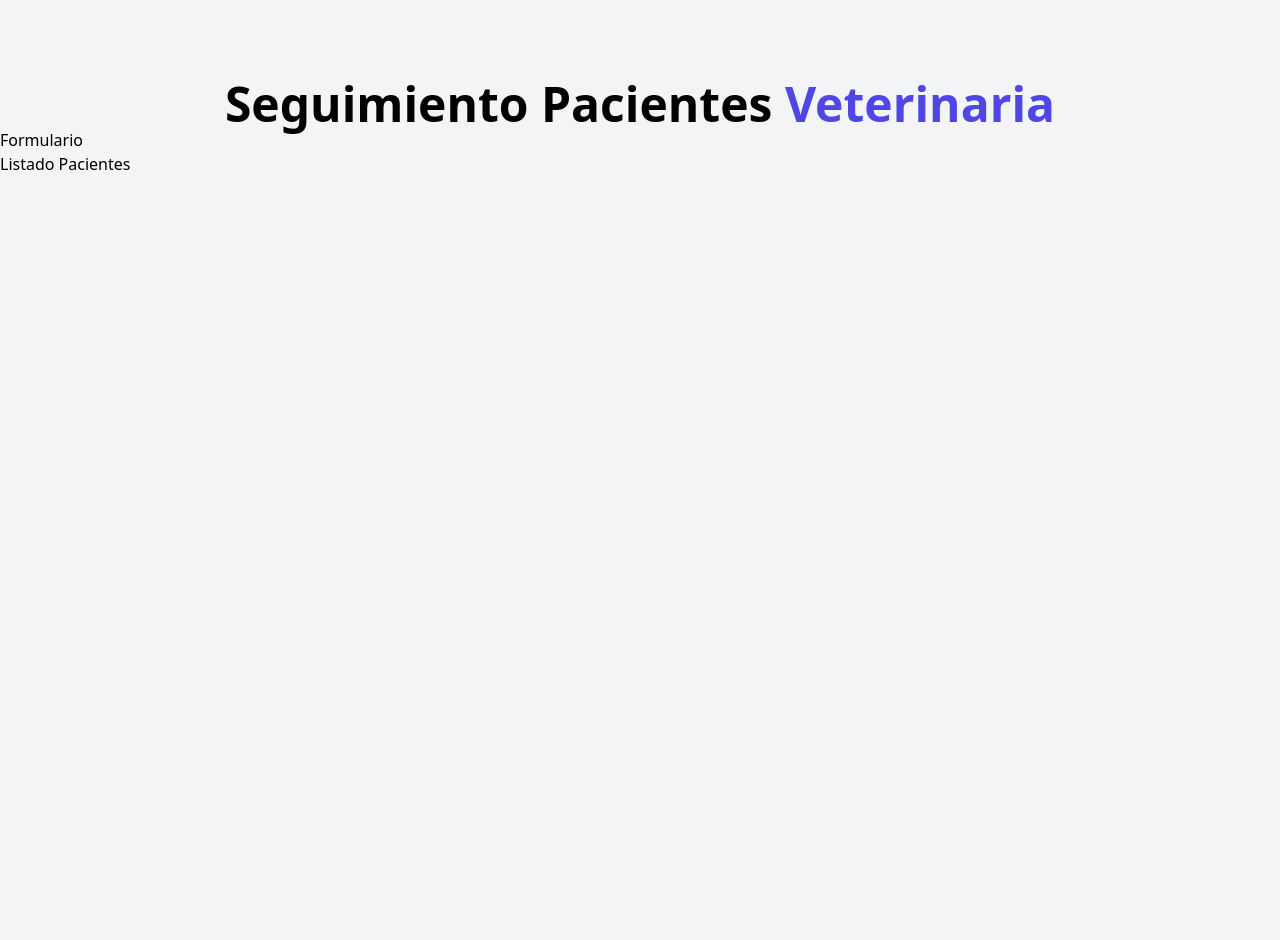
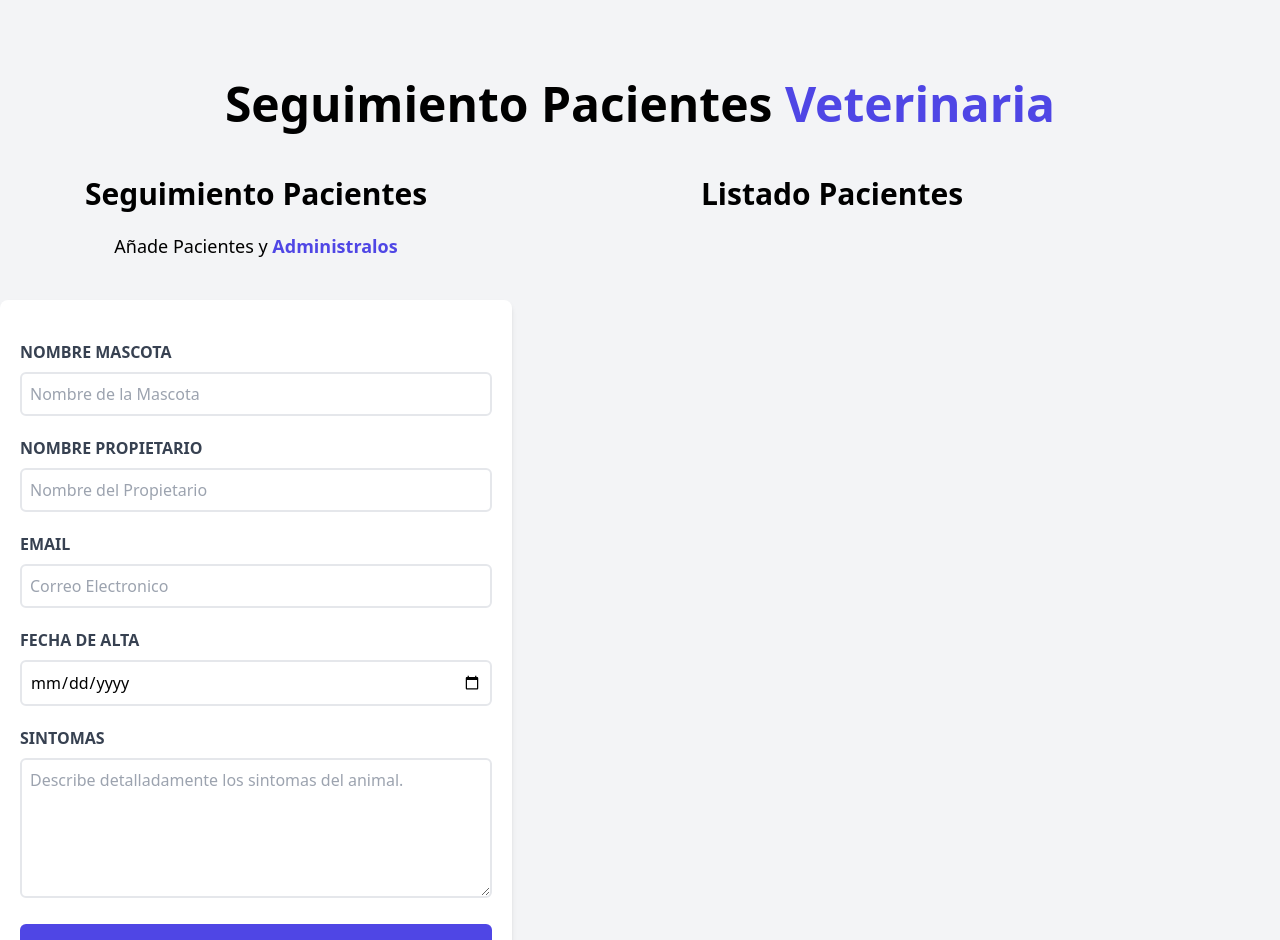
Before and after one commit to DevJuanDuarte/citas-react, a React (Vite) app: page / in a window 1280 px wide. Shown: the top 940 px of the page. Before the commit the page ends 880 px from the top, so only its background shows below. Built offline with nearby package versions, Linux system fonts and the light colour scheme.

Commit message:
Creando Formulario

```diff
--- a/src/App.jsx
+++ b/src/App.jsx
@@ -7,10 +7,14 @@
 
   return (
     <div className="container mx-auto mt-20">
-      <Header/>
-      <Formulario/>
-      <ListadoPacientes/>
+      <Header />
+
+      <div className="mt-12 md:flex">
+        <Formulario />
+        <ListadoPacientes />
+      </div>
     </div>
+
   )
 }
 
--- a/src/components/Formulario.jsx
+++ b/src/components/Formulario.jsx
@@ -2,8 +2,76 @@
 
 const Formulario = () => {
   return (
-    <div>
-        <h2>Formulario</h2>
+    <div className="md:w-1/2 lg:w-2/5">
+
+      <h2 className='font-black text-3xl text-center'>Seguimiento Pacientes</h2>
+      <p className='text-lg mt-5 text-center mb-10'>Añade Pacientes y {" "}
+        <span className='text-indigo-600 font-bold'>Administralos</span>
+      </p>
+
+      <form className="bg-white shadow-md rounded-lg py-10 px-5 mb-10">
+
+        <div className='mb-5'>
+          <label htmlFor="mascota" className='block text-gray-700 uppercase font-bold'>
+            Nombre Mascota
+          </label>
+          <input
+            id="mascota"
+            className='border-2 w-full p-2 mt-2 placeholder-gray-400 rounded-md'
+            type="text"
+            placeholder='Nombre de la Mascota' />
+        </div>
+
+        <div className='mb-5'>
+          <label htmlFor="propietario" className='block text-gray-700 uppercase font-bold'>
+            Nombre Propietario
+          </label>
+          <input
+            id="propietario"
+            className='border-2 w-full p-2 mt-2 placeholder-gray-400 rounded-md'
+            type="text"
+            placeholder='Nombre del Propietario' />
+        </div>
+
+        <div className='mb-5'>
+          <label htmlFor="email" className='block text-gray-700 uppercase font-bold'>
+            Email
+          </label>
+          <input
+            id="email"
+            className='border-2 w-full p-2 mt-2 placeholder-gray-400 rounded-md'
+            type="email"
+            placeholder='Correo Electronico' />
+        </div>
+
+        <div className='mb-5'>
+          <label htmlFor="fecha" className='block text-gray-700 uppercase font-bold'>
+            fecha de alta
+          </label>
+          <input
+            id="fecha"
+            className='border-2 w-full placeholder-gray-400 p-2 mt-2 rounded-md'
+            type="date" />
+        </div>
+
+        <div className='mb-5'>
+          <label htmlFor="sintomas" className='block text-gray-700 uppercase font-bold'>
+            Sintomas
+          </label>
+          <textarea
+            id="sintomas"
+            placeholder='Describe detalladamente los sintomas del animal.'
+            cols="20"
+            rows="5"
+            className='border-2 w-full placeholder-gray-400 p-2 mt-2 rounded-md'
+          />
+        </div>
+
+        <input
+        type="submit"
+        value="Agregar Paciente"
+        className='bg-indigo-600 hover:bg-indigo-700 w-full p-3 cursor-pointer text-white uppercase font-bold rounded-md transition-all' />
+      </form>
     </div>
   )
 }
--- a/src/components/ListadoPacientes.jsx
+++ b/src/components/ListadoPacientes.jsx
@@ -2,7 +2,9 @@
 
 const ListadoPacientes = () => {
   return (
-        <h2>Listado Pacientes</h2>
+        <div className='w-1/2 lg:3/5'>
+          <h2 className='font-black text-3xl text-center'>Listado Pacientes</h2>
+        </div>
   )
 }
 
```
